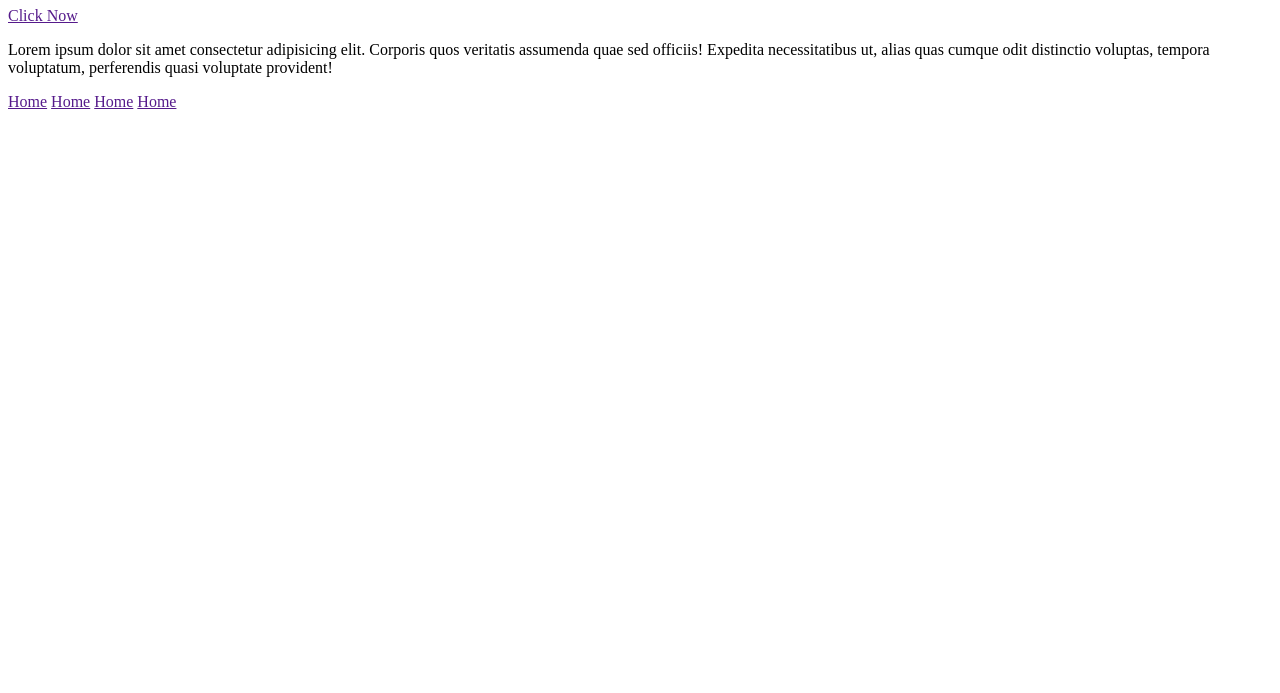
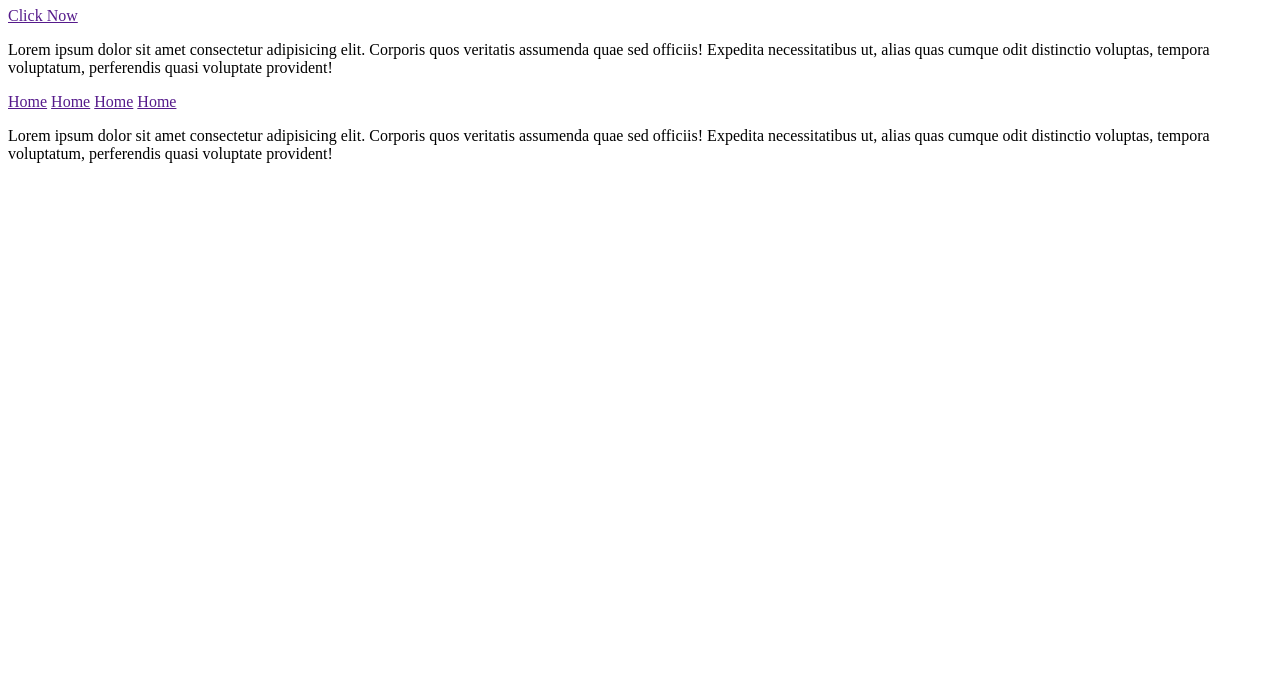
Before and after one commit to abdirisak009/demo-website, a plain HTML site: page index.html in a window 1280 px wide. Shown: the part 107-800 px from the top of the page. Drawn offline with Linux system fonts and the light colour scheme.

Commit message:
pragraph

```diff
--- a/index.html
+++ b/index.html
@@ -20,6 +20,9 @@
              <a href="">Home</a>
              <a href="">Home</a>
              <a href="">Home</a>
+
+             <p>Lorem ipsum dolor sit amet consectetur adipisicing elit. Corporis quos veritatis assumenda quae sed officiis! Expedita necessitatibus ut, alias quas cumque odit distinctio voluptas, tempora voluptatum, perferendis
+             quasi voluptate provident!</p>
     </div>
 
 </body>
```
